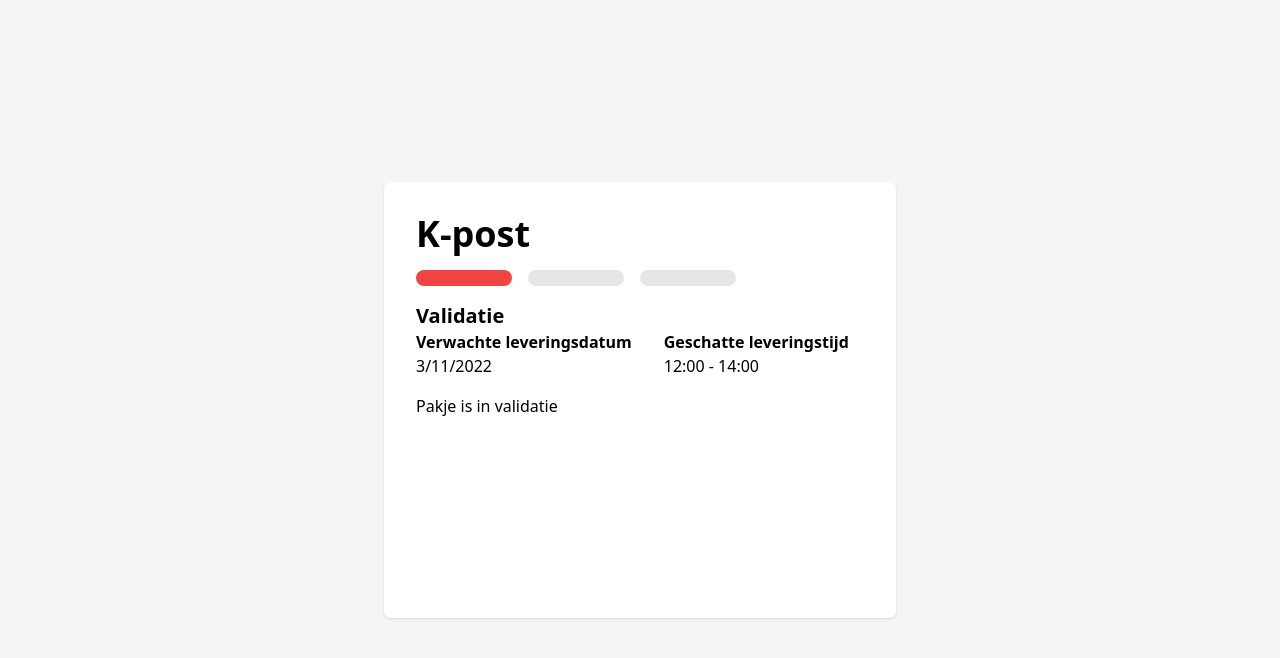
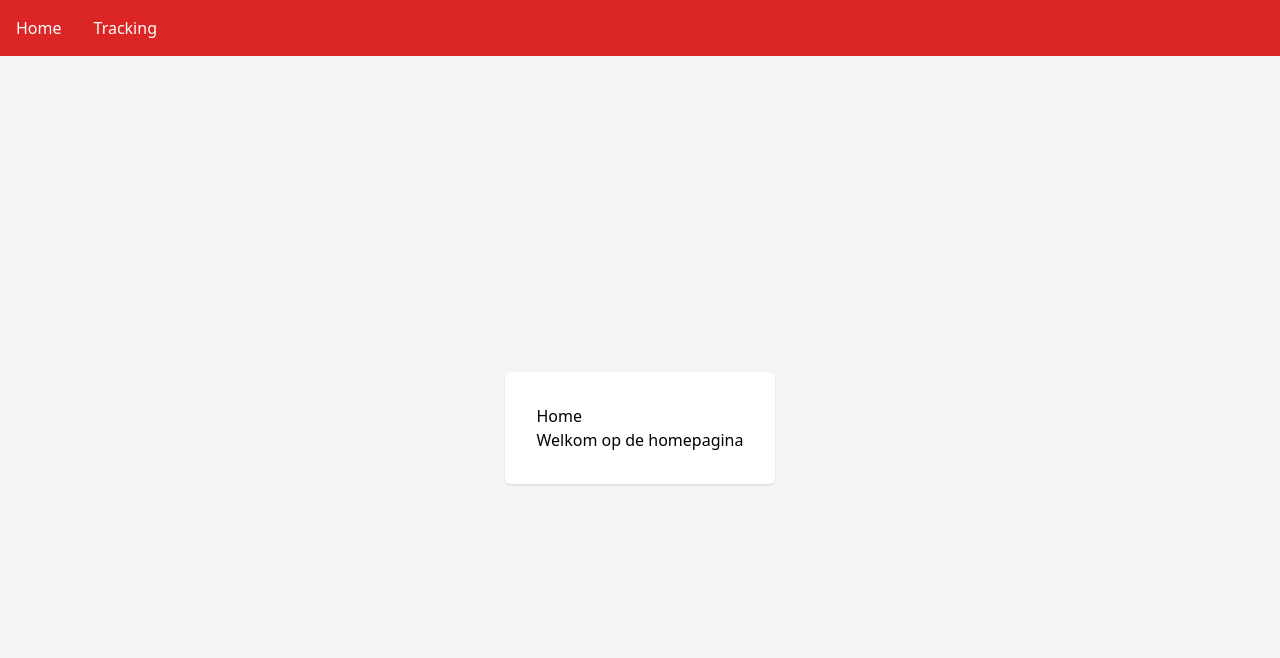
Before and after one commit to QuintenMuyllaert/FutureTech-Examen, a Svelte app in the folder apps/frontend-driver/: page / in a window 1280 px wide. Shown: the top 658 px of the page. Built offline with nearby package versions, Linux system fonts and the light colour scheme.

Commit message:
feat: added routing

```diff
--- a/apps/frontend-driver/package.json
+++ b/apps/frontend-driver/package.json
@@ -25,5 +25,8 @@
 	},
 	"volta": {
 		"node": "19.0.1"
+	},
+	"dependencies": {
+		"svelte-routing": "^1.6.0"
 	}
 }
--- a/apps/frontend-driver/src/App.svelte
+++ b/apps/frontend-driver/src/App.svelte
@@ -1,62 +1,21 @@
 <script lang="ts">
-	let currentStep = 1;
-	let stepName = "Validatie";
-	let deliveryDate = new Date();
-	let estimetedDeliveryTime = "12:00 - 14:00";
+	import { Router, Link, Route } from "svelte-routing";
+	import Home from "./routes/home.svelte";
+	import Tracking from "./routes/tracking.svelte";
 
-	const changeStep = (step: number) => {
-		currentStep = step;
-
-		switch (step) {
-			case 1:
-				stepName = "Validatie";
-				break;
-			case 2:
-				stepName = "Sortering";
-				break;
-			case 3:
-				stepName = "Verzonden";
-				break;
-		}
-	};
+	export let url = "";
 </script>
 
-<main class="min-h-screen flex justify-center items-center bg-neutral-100">
-	<div class="shadow rounded-md p-8 grid grid-rows-[auto_auto_1fr] gap-4 bg-white min-h-[50vh]">
-		<h1 class="text-4xl text-red font-bold">K-post</h1>
-		<nav>
-			<ul class="flex gap-4">
-				<!-- svelte-ignore a11y-click-events-have-key-events -->
-				<li class="bg-red-500 rounded-full w-24 h-4" on:click={() => changeStep(1)} />
-				<!-- svelte-ignore a11y-click-events-have-key-events -->
-				<li class="{currentStep >= 2 ? 'bg-red-500' : 'bg-neutral-200'} rounded-full w-24 h-4" on:click={() => changeStep(2)} />
-				<!-- svelte-ignore a11y-click-events-have-key-events -->
-				<li class="{currentStep >= 3 ? 'bg-red-500' : 'bg-neutral-200'} rounded-full w-24 h-4" on:click={() => changeStep(3)} />
-			</ul>
+<Router {url}>
+	<main class="grid grid-rows-[auto_1fr] min-h-screen">
+		<nav class="bg-red-600 p-4 text-white flex gap-8">
+			<Link to="/">Home</Link>
+			<Link to="tracking">Tracking</Link>
 		</nav>
-		<div class="w-full">
-			<h2 class="text-xl font-bold">{stepName}</h2>
-			<div class="flex gap-8">
-				<div>
-					<h3 class="font-bold">Verwachte leveringsdatum</h3>
-					<p>{deliveryDate.getDay()}/{deliveryDate.getMonth()}/{deliveryDate.getFullYear()}</p>
-				</div>
-				<div>
-					<h3 class="font-bold">Geschatte leveringstijd</h3>
-					<p>{estimetedDeliveryTime}</p>
-				</div>
-			</div>
-			<div class="w-[28rem] max-w-lg mt-4 h-48 overflow-y-auto">
-				{#if currentStep === 1}
-					<p>Pakje is in validatie</p>
-				{/if}
-				{#if currentStep === 2}
-					<p>Pakje is in sortering</p>
-				{/if}
-				{#if currentStep === 3}
-					<p>Pakje is vertrokken voor levering</p>
-				{/if}
-			</div>
+		<div class="h-full flex justify-center items-center bg-neutral-100">
+			<!-- <Route path="blog/:id" component={BlogPost} /> -->
+			<Route path="tracking" component={Tracking} />
+			<Route path="/"><Home /></Route>
 		</div>
-	</div>
-</main>
+	</main>
+</Router>
--- /dev/null
+++ b/apps/frontend-driver/src/routes/home.svelte
@@ -0,0 +1,4 @@
+<div class="shadow rounded-md p-8 bg-white">
+	<h1>Home</h1>
+	<p>Welkom op de homepagina</p>
+</div>
--- /dev/null
+++ b/apps/frontend-driver/src/routes/test.svelte
@@ -0,0 +1,3 @@
+<main>
+	<p>test</p>
+</main>
--- /dev/null
+++ b/apps/frontend-driver/src/routes/tracking.svelte
@@ -0,0 +1,61 @@
+<script lang="ts">
+	let currentStep = 1;
+	let stepName = "Validatie";
+	let deliveryDate = new Date();
+	let estimetedDeliveryTime = "12:00 - 14:00";
+
+	const changeStep = (step: number) => {
+		currentStep = step;
+
+		switch (step) {
+			case 1:
+				stepName = "Validatie";
+				break;
+			case 2:
+				stepName = "Sortering";
+				break;
+			case 3:
+				stepName = "Verzonden";
+				break;
+		}
+	};
+</script>
+
+
+	<div class="shadow rounded-md p-8 grid grid-rows-[auto_auto_1fr] gap-4 bg-white min-h-[50vh]">
+		<h1 class="text-4xl text-red font-bold">K-post</h1>
+		<nav>
+			<ul class="flex gap-4">
+				<!-- svelte-ignore a11y-click-events-have-key-events -->
+				<li class="bg-red-500 rounded-full w-24 h-4" on:click={() => changeStep(1)} />
+				<!-- svelte-ignore a11y-click-events-have-key-events -->
+				<li class="{currentStep >= 2 ? 'bg-red-500' : 'bg-neutral-200'} rounded-full w-24 h-4" on:click={() => changeStep(2)} />
+				<!-- svelte-ignore a11y-click-events-have-key-events -->
+				<li class="{currentStep >= 3 ? 'bg-red-500' : 'bg-neutral-200'} rounded-full w-24 h-4" on:click={() => changeStep(3)} />
+			</ul>
+		</nav>
+		<div class="w-full">
+			<h2 class="text-xl font-bold">{stepName}</h2>
+			<div class="flex gap-8">
+				<div>
+					<h3 class="font-bold">Verwachte leveringsdatum</h3>
+					<p>{deliveryDate.getDay()}/{deliveryDate.getMonth()}/{deliveryDate.getFullYear()}</p>
+				</div>
+				<div>
+					<h3 class="font-bold">Geschatte leveringstijd</h3>
+					<p>{estimetedDeliveryTime}</p>
+				</div>
+			</div>
+			<div class="w-[28rem] max-w-lg mt-4 h-48 overflow-y-auto">
+				{#if currentStep === 1}
+					<p>Pakje is in validatie</p>
+				{/if}
+				{#if currentStep === 2}
+					<p>Pakje is in sortering</p>
+				{/if}
+				{#if currentStep === 3}
+					<p>Pakje is vertrokken voor levering</p>
+				{/if}
+			</div>
+		</div>
+	</div>
```
Also changed, not shown: 1 other file (tests, documents, lock files or other folders).
